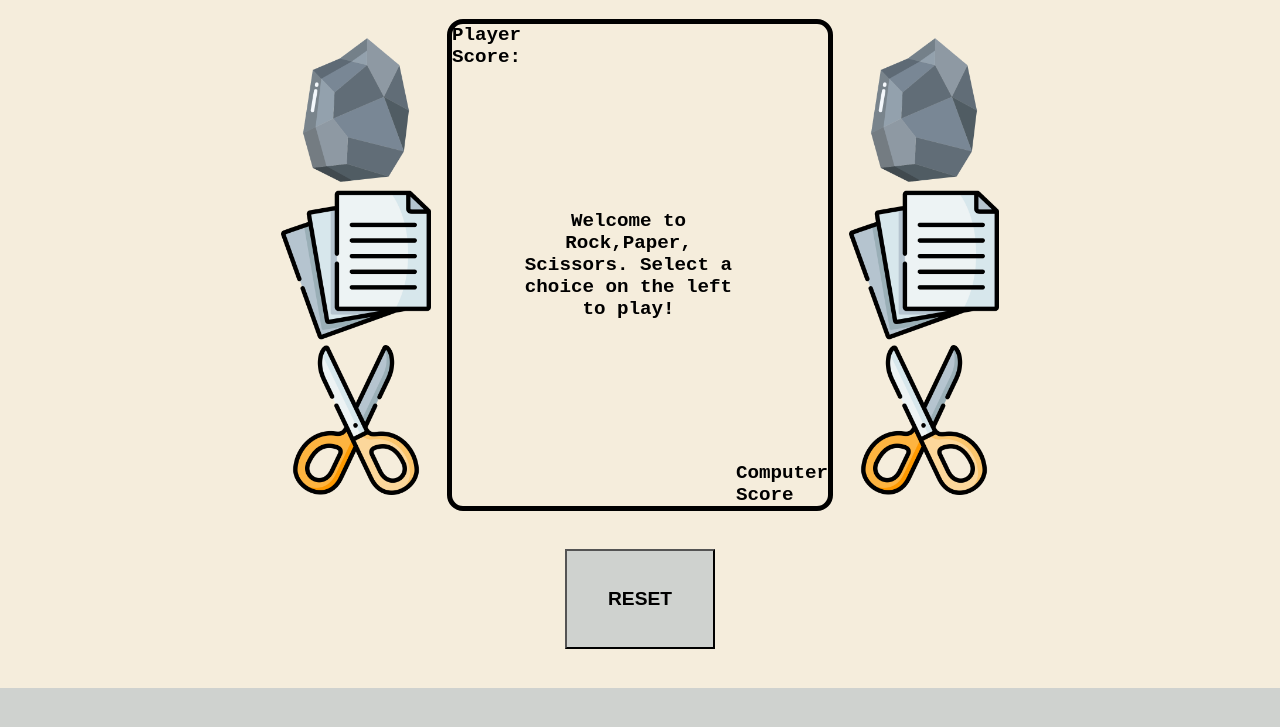
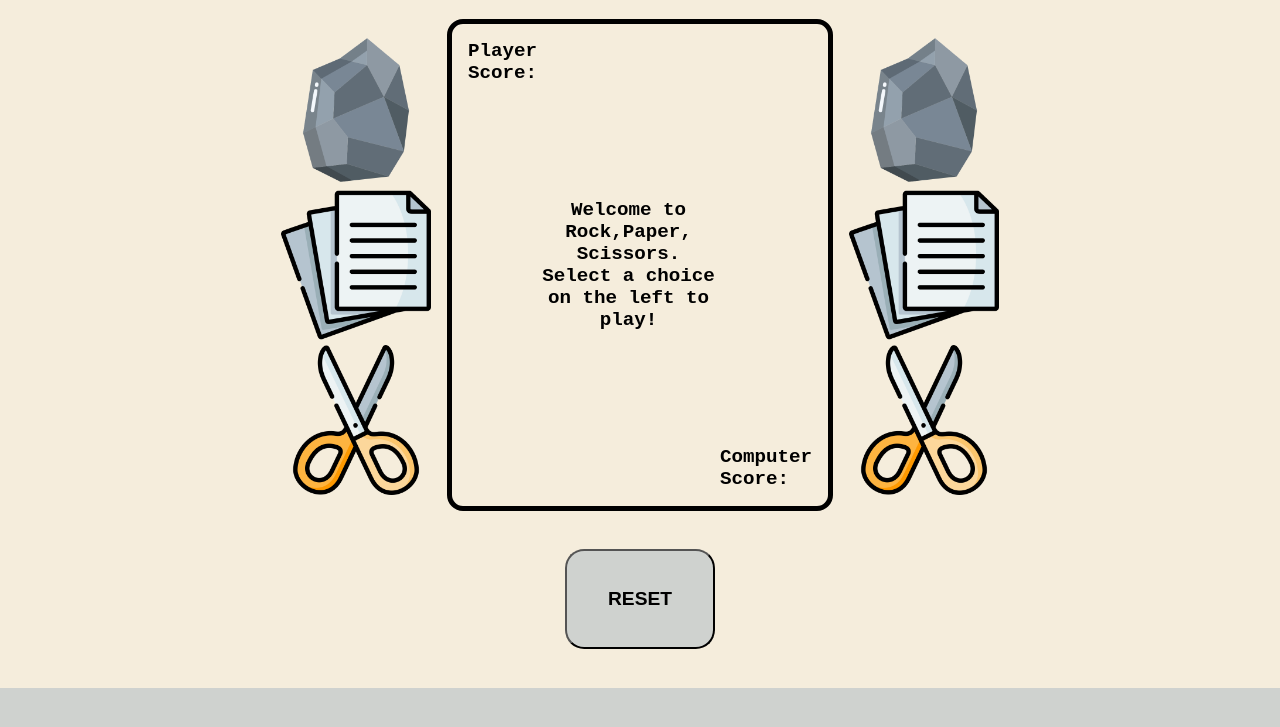
Before and after one commit to rzho17/rock-paper-scissors, a plain HTML site: page index.html in a window 1280 px wide. Shown: the part 69-796 px from the top of the page. Drawn offline with Linux system fonts and the light colour scheme.

Commit message:
Finalize style changes for gamebox

```diff
--- a/index.html
+++ b/index.html
@@ -21,11 +21,11 @@
 
                 <div class="display">
                     <div class="player">
-                        Player Score:
+                        Player    Score:
                     </div>
                     <div id="score">Welcome to Rock,Paper, Scissors. Select a choice on the left to play!</div>
                     <div class="computer">
-                        Computer Score
+                        Computer Score:
                     </div>
                 </div>
 
--- a/styles.css
+++ b/styles.css
@@ -12,7 +12,6 @@ body {
 .gameBox {
     display: flex;
     flex-direction: row;
-    /* height: 500px; */
     width: 750px;
     justify-content: space-between;
 
@@ -45,6 +44,7 @@ body {
     align-items: center;
     border: 5px solid black;
     border-radius: 1em;
+    padding: 1em;
 }
 
 .player {
@@ -78,6 +78,7 @@ body {
     height: 100px;
     width: 150px;
     margin: 2em;
+    border-radius: 1em;
 }
 
 .footer {
```
